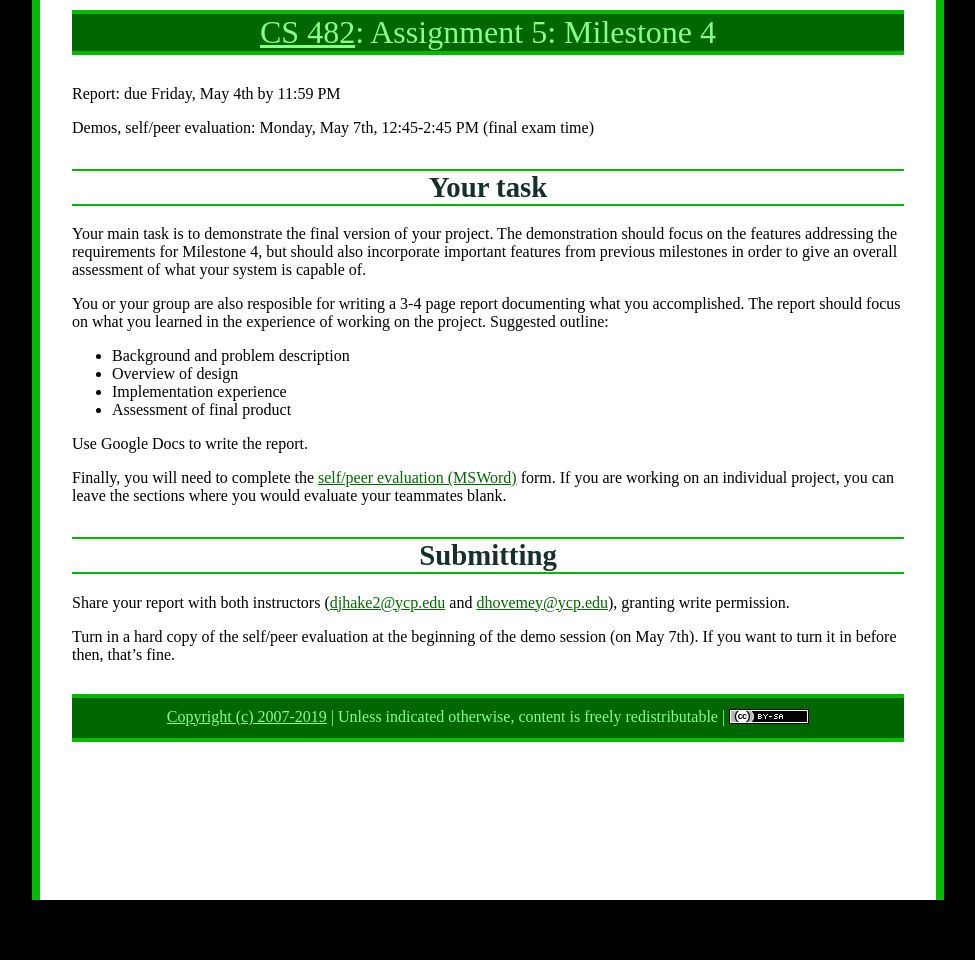
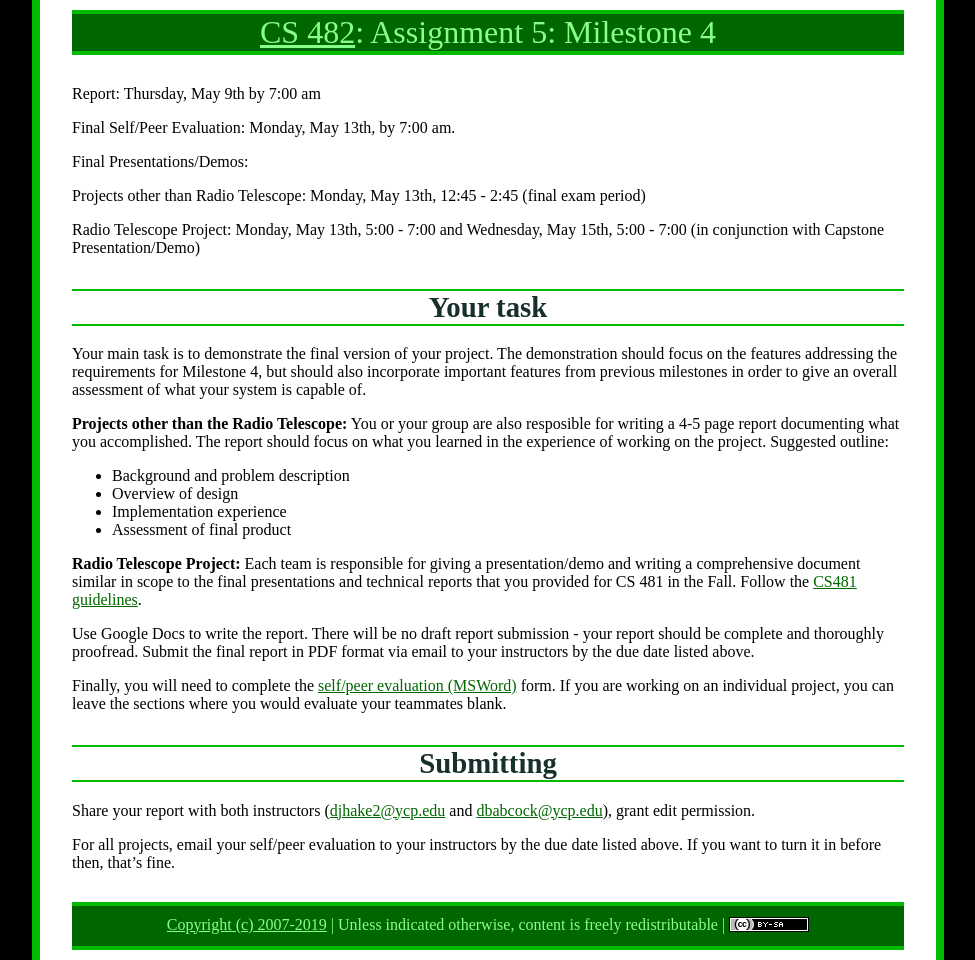
Before and after one commit to ycpcs/cs482-spring2019, a Jekyll site: the page built from assign/assign05.md, in a window 1280 px wide. Shown: the whole page, without its empty margins (152-1127 px from the left). Built offline with Jekyll 4.4.1, drawn with Linux system fonts in a browser that asks for light colours; before the commit the page ends 900 px from its top, so only the background shows below that.

Commit message:
added assignments

```diff
--- a/assign/assign05.md
+++ b/assign/assign05.md
@@ -3,30 +3,38 @@ layout: default
 title: "Assignment 5: Milestone 4"
 ---
 
-Report: due Friday, May 4th by 11:59 PM
+Report: Thursday, May 9th by 7:00 am
 
-Demos, self/peer evaluation: Monday, May 7th, 12:45-2:45 PM (final exam time)
+Final Self/Peer Evaluation: Monday, May 13th, by 7:00 am.
+
+Final Presentations/Demos:
+
+Projects other than Radio Telescope: Monday, May 13th, 12:45 - 2:45 (final exam period)
+
+Radio Telescope Project: Monday, May 13th, 5:00 - 7:00 and Wednesday, May 15th, 5:00 - 7:00 (in conjunction with Capstone Presentation/Demo)
 
 # Your task
 
 Your main task is to demonstrate the final version of your project.  The demonstration should focus on the features addressing the requirements for Milestone 4, but should also incorporate important features from previous milestones in order to give an overall assessment of what your system is capable of.
 
-You or your group are also resposible for writing a 3-4 page report documenting what you accomplished.  The report should focus on what you learned in the experience of working on the project.  Suggested outline:
+**Projects other than the Radio Telescope:** You or your group are also resposible for writing a 4-5 page report documenting what you accomplished.  The report should focus on what you learned in the experience of working on the project.  Suggested outline:
 
 * Background and problem description
 * Overview of design
 * Implementation experience
 * Assessment of final product
 
-Use Google Docs to write the report.
+**Radio Telescope Project:** Each team is responsible for giving a presentation/demo and writing a comprehensive document similar in scope to the final presentations and technical reports that you provided for CS 481 in the Fall.  Follow the [CS481 guidelines](https://ycpcs.github.io/cs481-fall2018-102-RT/assign/assign07.html).
+
+Use Google Docs to write the report.  There will be no draft report submission - your report should be complete and thoroughly proofread.  Submit the final report in PDF format via email to your instructors by the due date listed above.
 
 Finally, you will need to complete the [self/peer evaluation (MSWord)](PeerReview.doc) form.  If you are working on an individual project, you can leave the sections where you would evaluate your teammates blank.
 
 # Submitting
 
-Share your report with both instructors (<djhake2@ycp.edu> and <dhovemey@ycp.edu>), granting write permission.
+Share your report with both instructors (<djhake2@ycp.edu> and <dbabcock@ycp.edu>), grant edit permission.
 
-Turn in a hard copy of the self/peer evaluation at the beginning of the demo session (on May 7th).  If you want to turn it in before then, that's fine.
+For all projects, email your self/peer evaluation to your instructors by the due date listed above.  If you want to turn it in before then, that's fine.
 
 <!-- vim:set wrap: -->
 <!-- vim:set linebreak: -->
```
Also changed, not shown: assign/assign01.md (+3 -3 lines), assign/assign02.md (+4 -2 lines), assign/assign03.md (+4 -2 lines), assign/assign04.md (+6 -2 lines).
